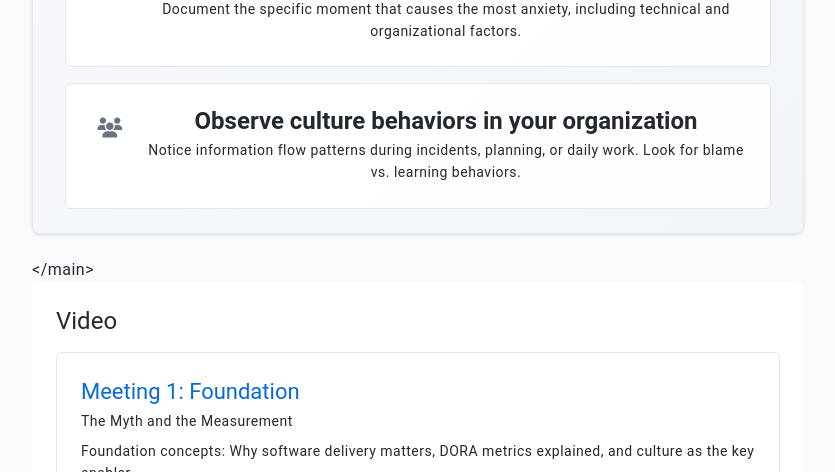
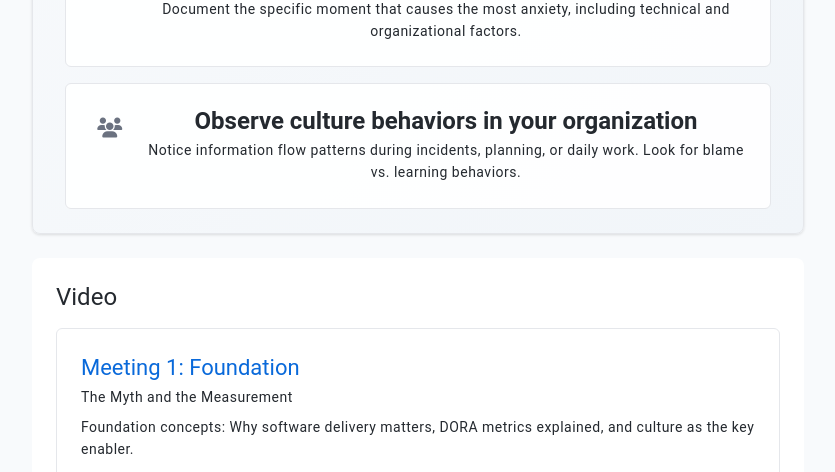
Before and after one commit to mhenke/accelerate-devex-book-club-notebooklm, a Jekyll site: the page built from docs/_meetings/meeting-1.md, in a window 1280 px wide and 900 px high, scrolled down 4765 px, cut to the strip 0-472 px from the top of the window. Shown: the whole strip, without its empty margins (56-891 px from the left). Built offline with Jekyll 4.4.1, drawn with Linux system fonts in a browser that asks for light colours.

Commit message:
fix: remove orphaned </main> tag from meeting-1.md
Fixes #53 - removed orphaned closing </main> tag on line 467 that had no corresponding opening tag. The meeting layout uses <article> tags instead.

Co-authored-by: Mike Henke <mhenke@users.noreply.github.com>

```diff
--- a/docs/_meetings/meeting-1.md
+++ b/docs/_meetings/meeting-1.md
@@ -464,8 +464,6 @@ document.addEventListener('keydown', function(event) {
   </div>
 </div>
 
-  </main>
-
   <!-- Meeting Toolkit Sidebar -->
   <aside class="meeting-sidebar">
     <div class="sidebar-section">
```
